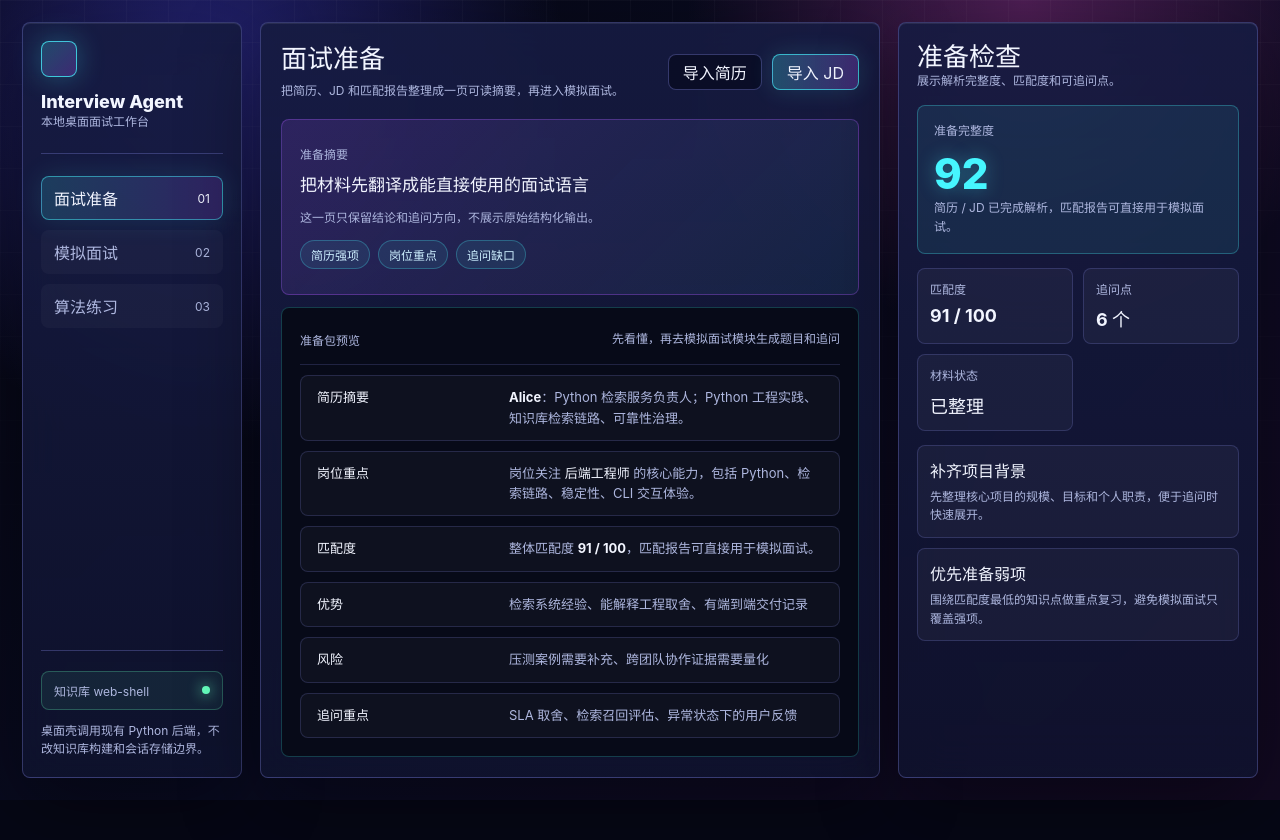
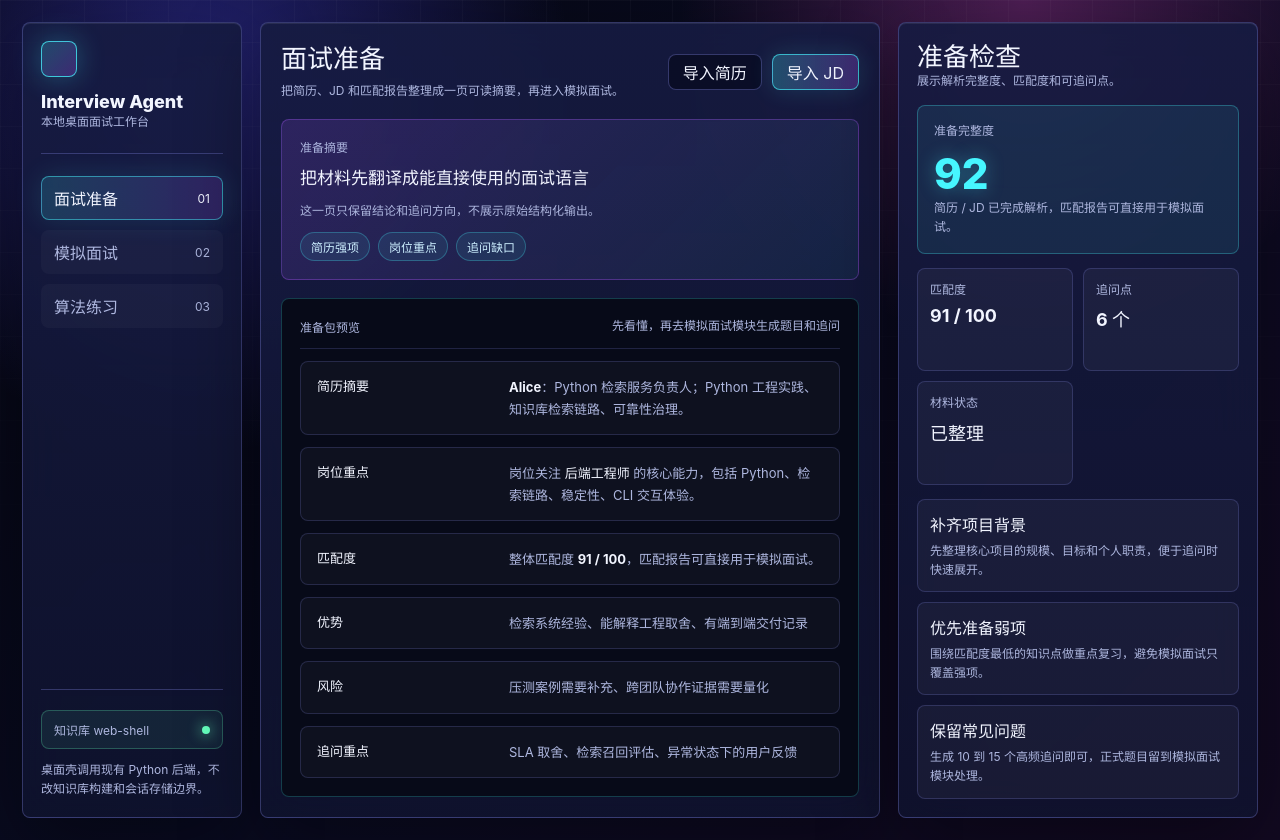
Before and after one commit to kaomianjin2/resume-agent, a React (Vite) app in the folder gui/: page / in a window 1280 px wide. Before the commit the page ends 800 px from the top, so only its background shows below. Built offline with nearby package versions, Linux system fonts and the light colour scheme.

Commit message:
完成 GUI UI 原型视觉还原

```diff
--- a/gui/src/app/layout/ReviewPanel.tsx
+++ b/gui/src/app/layout/ReviewPanel.tsx
@@ -53,6 +53,10 @@ export function ReviewPanel({ activeModule, prepViewModel }: ReviewPanelProps) {
             <strong>优先准备弱项</strong>
             <span>围绕匹配度最低的知识点做重点复习，避免模拟面试只覆盖强项。</span>
           </article>
+          <article className="suggestion">
+            <strong>保留常见问题</strong>
+            <span>生成 10 到 15 个高频追问即可，正式题目留到模拟面试模块处理。</span>
+          </article>
         </section>
       </aside>
     );
--- a/gui/src/shared/styles/global.css
+++ b/gui/src/shared/styles/global.css
@@ -211,6 +211,10 @@ h3 {
   overflow: hidden;
 }
 
+.workspace:has(.prep-module) {
+  grid-template-rows: auto auto minmax(420px, 1fr);
+}
+
 .workspace-header {
   display: flex;
   gap: 14px;
@@ -258,11 +262,16 @@ select {
   min-height: 0;
 }
 
+.workspace:has(.prep-module) .prep-module {
+  display: contents;
+}
+
 .problem-card {
   display: flex;
   align-items: center;
   justify-content: space-between;
   gap: 14px;
+  margin-top: 18px;
   padding: 18px;
   border: 1px solid rgba(168, 85, 247, 0.34);
   border-radius: 8px;
@@ -302,11 +311,19 @@ select {
 .prep-board,
 .content-panel {
   display: grid;
-  gap: 10px;
   padding: 18px;
   border: 1px solid rgba(70, 246, 255, 0.22);
   border-radius: 8px;
   background: #070a18;
+}
+
+.prep-board {
+  gap: 12px;
+  margin-top: 18px;
+}
+
+.content-panel {
+  gap: 10px;
 }
 
 .prep-board-head {
@@ -320,14 +337,14 @@ select {
 
 .prep-board-body {
   display: grid;
-  gap: 10px;
+  gap: 12px;
 }
 
 .prep-row {
   display: grid;
   grid-template-columns: 180px minmax(0, 1fr);
   gap: 12px;
-  padding: 11px 16px;
+  padding: 14px 16px;
   border: 1px solid rgba(146, 151, 255, 0.18);
   border-radius: 8px;
   background: rgba(255, 255, 255, 0.03);
@@ -340,8 +357,9 @@ select {
 }
 
 .prep-row-text {
+  color: var(--muted);
   font-size: 13px;
-  line-height: 1.55;
+  line-height: 1.7;
 }
 
 .prep-row-text strong,
@@ -357,7 +375,7 @@ select {
 
 .review-panel {
   display: grid;
-  grid-template-rows: auto auto auto 1fr;
+  grid-template-rows: auto auto 1fr;
   gap: 14px;
   padding: 18px;
 }
```
Also changed, not shown: 3 other files (tests, documents, lock files or other folders).
